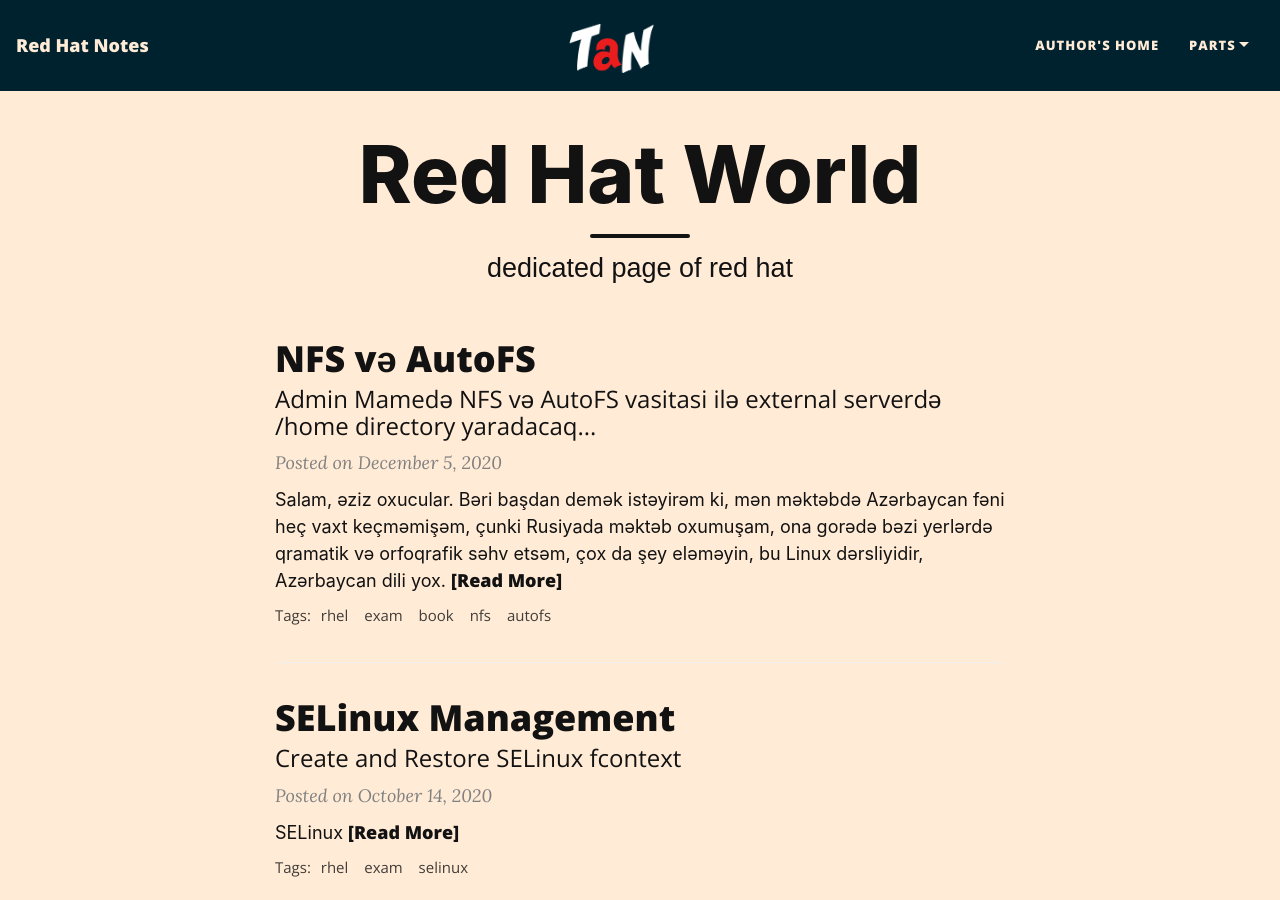
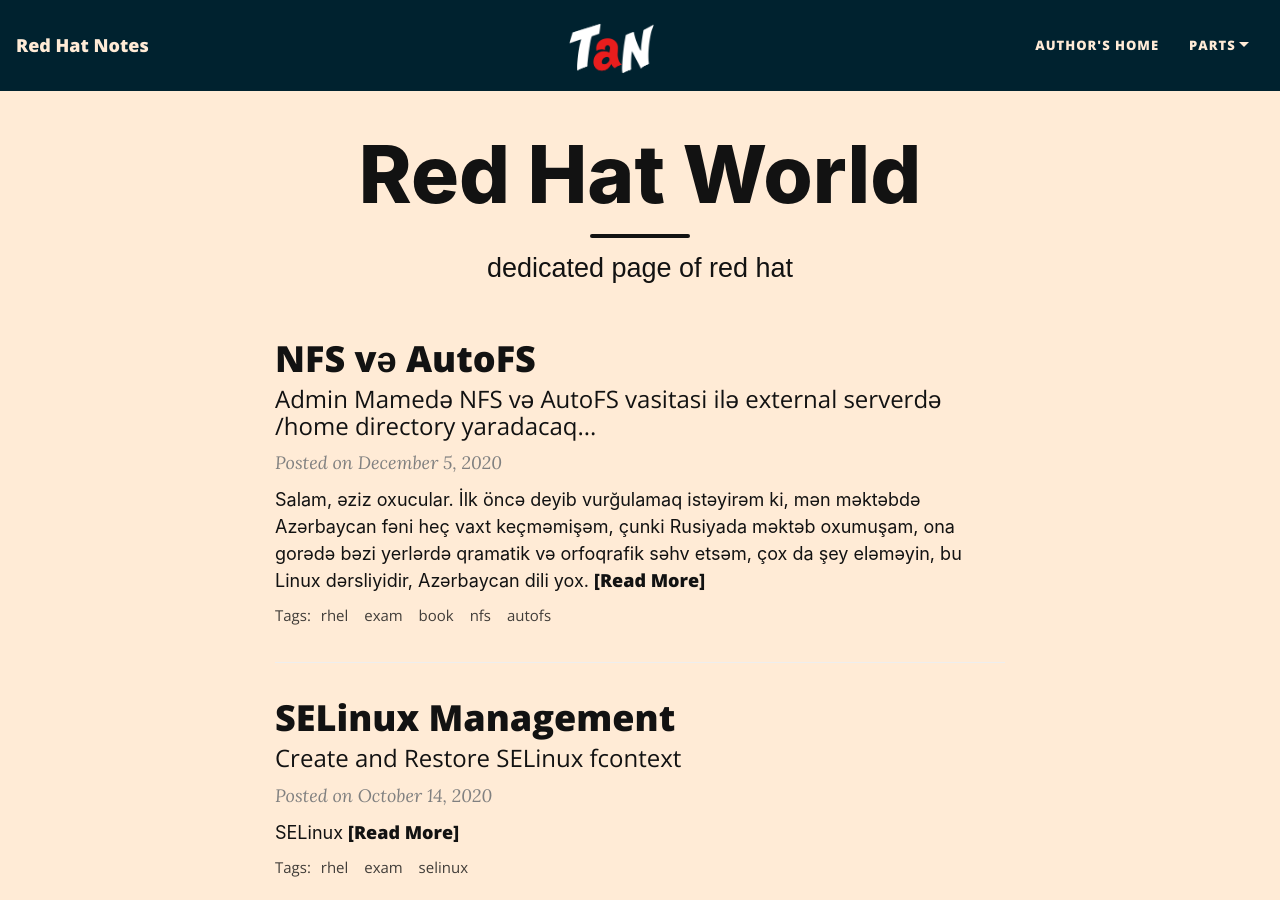
Before and after one commit to DrMohmX/takeanote, a Jekyll site: the page built from redhat.md, in a window 1280 px wide and 900 px high. Built offline with Jekyll 4.4.1, drawn with Linux system fonts in a browser that asks for light colours; nearby versions of some CDN libraries.

Commit message:
Update 2020-12-05-Mamed_NFS_ve_AutoFS.md

```diff
--- a/_posts/2020-12-05-Mamed_NFS_ve_AutoFS.md
+++ b/_posts/2020-12-05-Mamed_NFS_ve_AutoFS.md
@@ -6,7 +6,7 @@
 gh-badge: [star, fork, follow]
 comments: true
 ---
-Salam, əziz oxucular. Bəri başdan demək istəyirəm ki, mən məktəbdə Azərbaycan fəni heç vaxt keçməmişəm, çunki Rusiyada məktəb oxumuşam, ona gorədə bəzi yerlərdə qramatik və orfoqrafik səhv etsəm, çox da şey eləməyin, bu Linux dərsliyidir, Azərbaycan dili yox.
+Salam, əziz oxucular. İlk öncə deyib vurğulamaq istəyirəm ki, mən məktəbdə Azərbaycan fəni heç vaxt keçməmişəm, çunki Rusiyada məktəb oxumuşam, ona gorədə bəzi yerlərdə qramatik və orfoqrafik səhv etsəm, çox da şey eləməyin, bu Linux dərsliyidir, Azərbaycan dili yox.
 
 ### Situasiya belədir.
 
```
